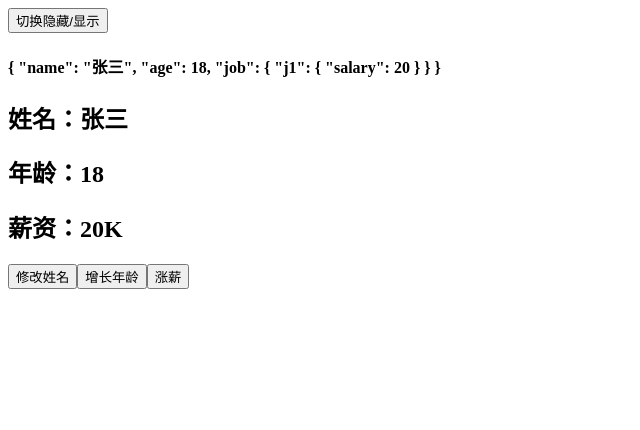
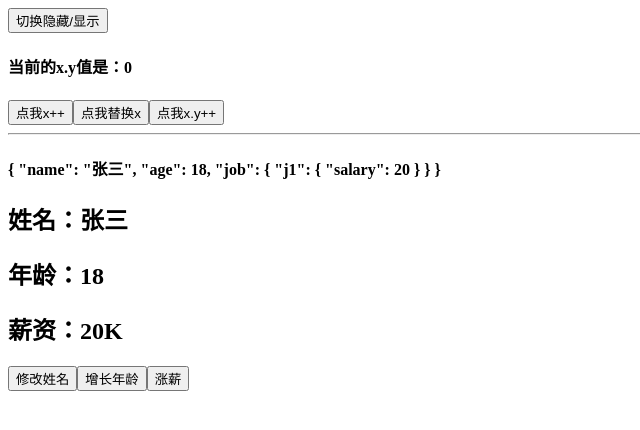
Before and after one commit to Jaunty-Liu/vue, a Vue app: page / in a window 1280 px wide. Shown: the top 430 px of the page, without its empty margins (0-640 px from the left). Built offline with nearby package versions, Linux system fonts and the light colour scheme.

Commit message:
shallowReactive与shallowRef

```diff
--- a/src/components/Demo.vue
+++ b/src/components/Demo.vue
@@ -1,4 +1,11 @@
 <template>
+	<h4>当前的x.y值是：{{x.y}}</h4>
+	<!-- 这个功能无用，因为value是NaN -->
+	<button @click="x++">点我x++</button>
+	<!-- 要用的话只能直接替换 -->
+	<button @click="x={y:888}">点我替换x</button>
+	<button @click="x.y++">点我x.y++</button>
+	<hr>
 	<h4>{{person}}</h4>
 	<h2>姓名：{{name}}</h2>
 	<h2>年龄：{{age}}</h2>
@@ -9,12 +16,13 @@
 </template>
 
 <script>
-	import {reactive,toRef,toRefs} from 'vue'
+	import {ref,reactive,toRef,toRefs,shallowReactive,shallowRef} from 'vue'
 	export default {
 		name: 'Demo',
 		setup(){
-			//数据
-			let person = reactive({
+			//只考虑第一层数据的响应式，也就是按“涨薪”按钮之后不会响应，但是数据实际上被改变了，修改第一层数据其他几层数据就会响应
+			let person = shallowReactive({
+			// let person = reactive({
 				name:'张三',
 				age:18,
 				job:{
@@ -23,23 +31,15 @@
 					}
 				}
 			})
-
-			const name1 = person.name
-			console.log('%%%',name1)// 只打印字符串
-
-			const name2 = toRef(person,'name')
-			console.log('####',name2)// 打印ref类型
-
-			const x = toRefs(person)
-			console.log('******',x)
+			let x = shallowRef({
+				y:0
+			})
+			console.log('******',x)// value是NaN
 
 			//返回一个对象（常用）
 			return {
+				x,
 				person,
-				// name:ref(person,'name'),// 但是这样的话以后修改的就是name而不是person.name了
-				// name:toRef(person,'name'),// 这样的话以后修改的才直接就是person.name
-				// age:toRef(person,'age'),
-				// salary:toRef(person.job.j1,'salary'),
 				...toRefs(person)
 			}
 		}
```
